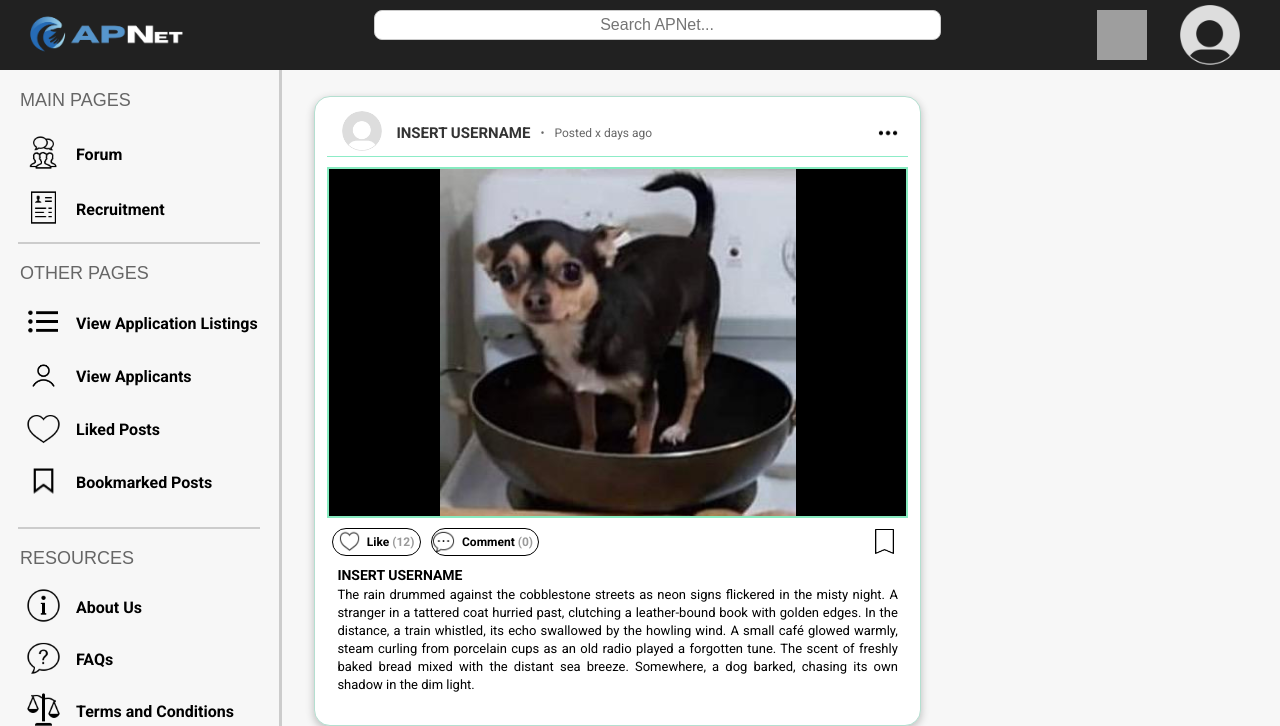
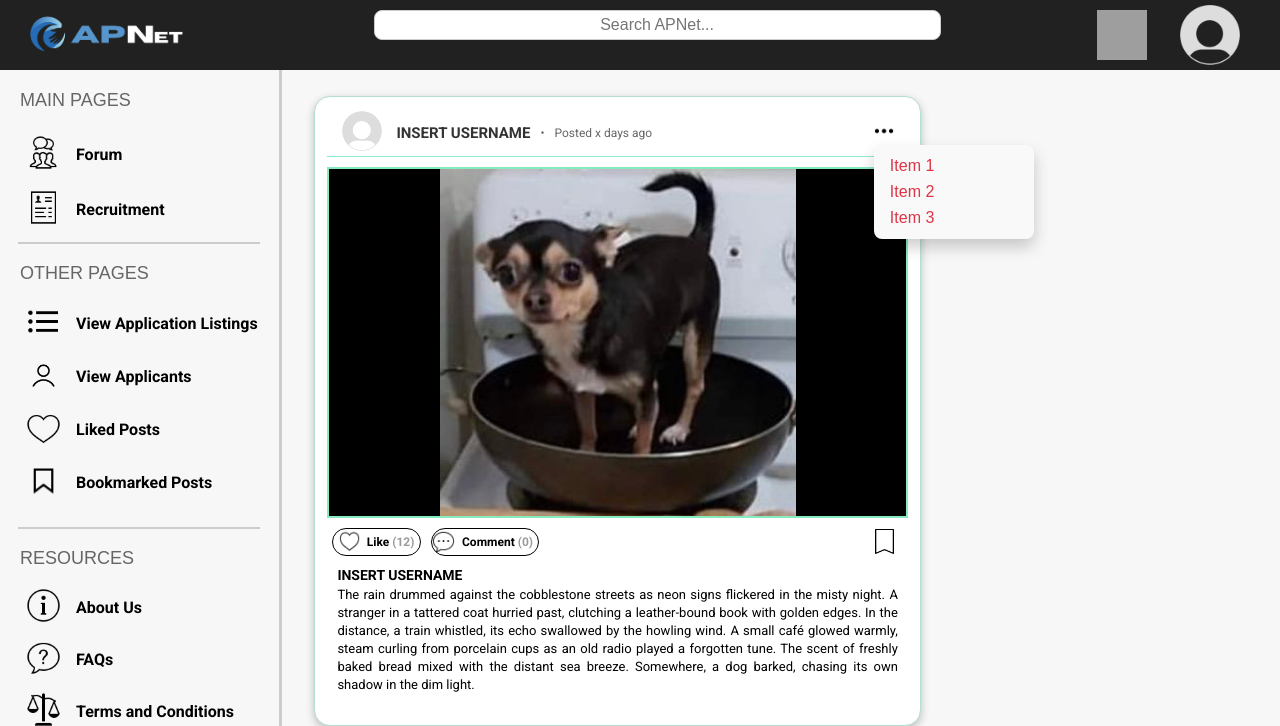
Before and after one commit to WaterproofS0cks/APNet, a Flask app: template templates/forummain.html in a window 1280 px wide. Shown: the top 726 px of the page. Run offline with Flask 3, Linux system fonts and the light colour scheme; the template is opened without the code that fills it, so the values that code supplies are empty; some libraries are stand-ins or nearby versions; grey boxes are pictures that could not be loaded.

Commit message:
feat: added popup menu for Forum Main page

```diff
--- a/templates/forummain.html
+++ b/templates/forummain.html
@@ -18,6 +18,35 @@
             padding-top: 70px;
             background-color: #F7F7F7;
             z-index: -1;
+        }
+
+        .dropdown {
+            position: relative;
+            display: inline-block;
+            cursor: pointer;
+        }
+
+        .dropdown-content {
+            display: flex;
+            flex-direction: column;
+            position: absolute;
+            background-color: #f9f9f9;
+            min-width: 160px;
+            box-shadow: 0px 8px 16px 0px rgba(0, 0, 0, 0.2);
+            padding: 12px 16px;
+            z-index: 1;
+            border-radius: 8px;
+        }
+
+        .dropdown-item {
+            display: block;
+            text-decoration: none;
+            color: #dc3545;
+        }
+
+        /* This will not apply margin-bottom to the last dropdown item */
+        .dropdown-item:not(:last-child) {
+            margin-bottom: 8px;
         }
 
         .header-main-container {
@@ -321,13 +350,16 @@
                 <h2>Posted x days ago</h2>
 
                 <div class="fm-more-container">
-                    <img src="../static/src/icon/icons8-ellipsis-48.png" alt="Elipses" id="fm-moreicon">
-                    <div id="dropdownContent" class="dropdown-content" role="menu">
-                        <a href="#" role="menuitem"></a>
-                        <a href="#" role="menuitem"></a>
-                        <a href="#" role="menuitem"></a>
+                    <div class="dropdown">
+                        <span><img src="../static/src/icon/icons8-ellipsis-48.png" alt="Elipses" id="fm-moreicon" height="24" width="24"></span>
+                        <div class="dropdown-content">
+                            <a href="#" class="dropdown-item">Item 1</a>
+                            <a href="#" class="dropdown-item">Item 2</a>
+                            <a href="#" class="dropdown-item">Item 3</a>
+                        </div>
                     </div>
                 </div>
+
             </div>
 
             <div class="fm-image-container">
@@ -472,20 +504,22 @@
 
     </footer>
 
+    <script>
+        document.addEventListener("DOMContentLoaded", function() {
+            var dropdown = document.querySelector('.dropdown');
+            var dropdownContent = document.querySelector('.dropdown-content');
 
-    <script>
-        function toggleDropdown() {
-        const dropdownContent = document.getElementById("dropdownContent");
-        dropdownContent.classList.toggle("show");
-        const isExpanded = dropdownContent.classList.contains("show");
-        dropdownBtn.setAttribute("aria-expanded", isExpanded);
-}
+            dropdown.addEventListener('click', function(event) {
+                dropdownContent.style.display = (dropdownContent.style.display === "block") ? "none" : "block";
 
-        window.addEventListener("click", function(event) {
-            if (!event.target.matches('#dropdownBtn') && !dropdownContent.contains(event.target)) {
-                dropdownContent.classList.remove("show");
-                dropdownBtn.setAttribute("aria-expanded", "false");
-            }
+                event.stopPropagation();
+            });
+
+            document.addEventListener('click', function(event) {
+                if (!dropdown.contains(event.target)) {
+                    dropdownContent.style.display = "none";
+                }
+            });
         });
     </script>
 
```
